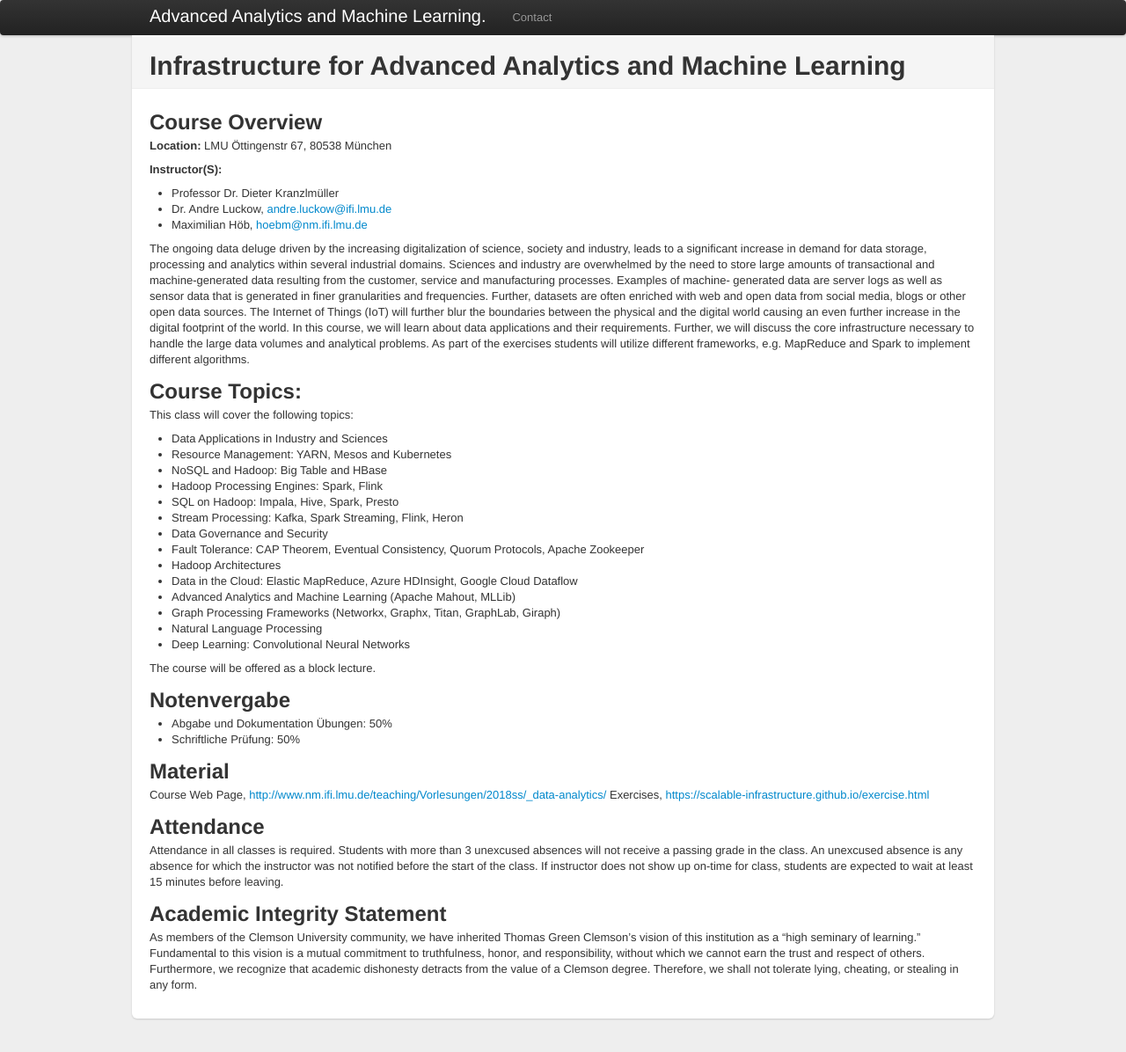
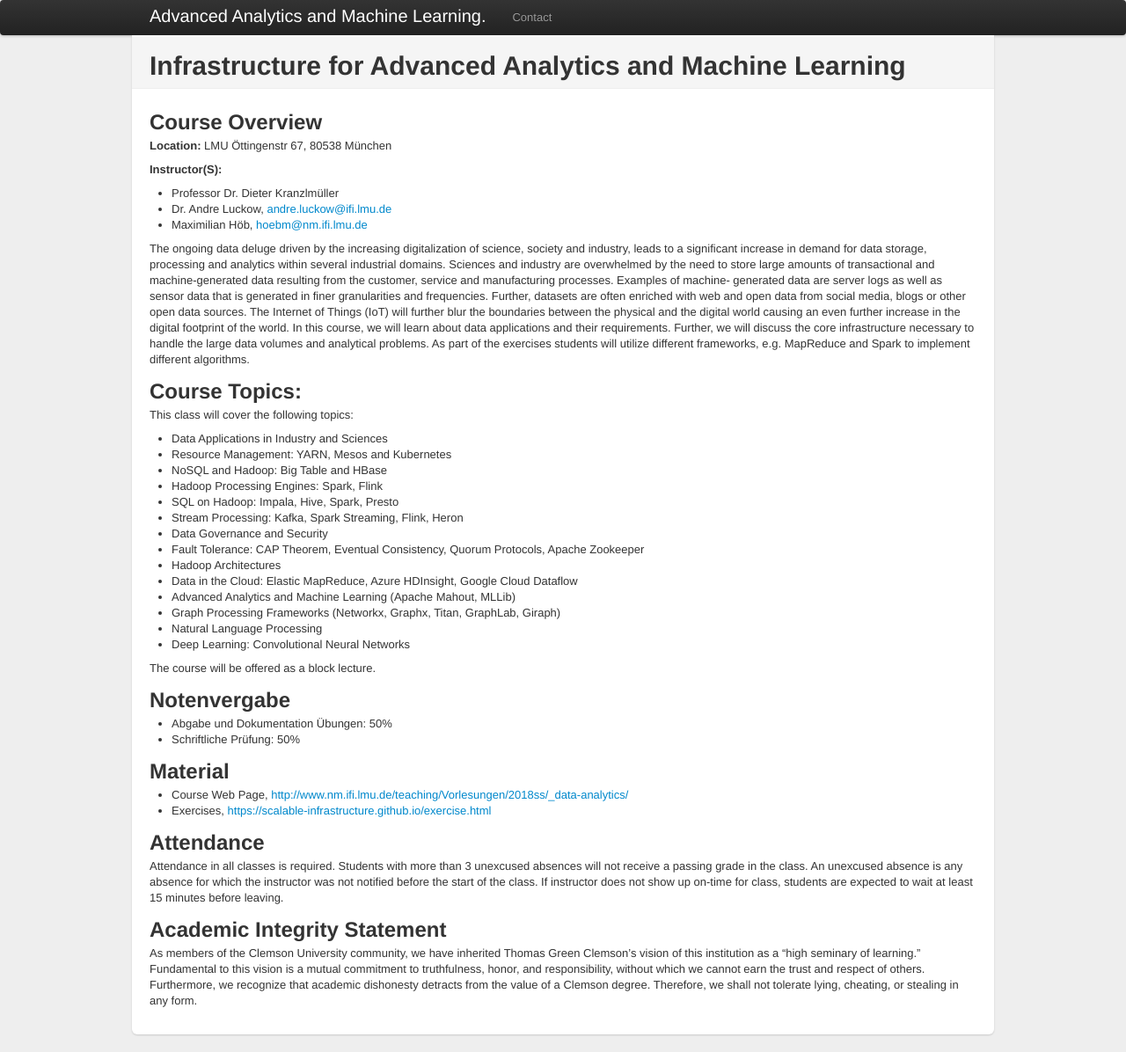
Before and after one commit to scalable-infrastructure/scalable-infrastructure.github.io, a Jekyll site: the page built from index.md, in a window 1280 px wide. Shown: the whole page at 88% size. Built offline with Jekyll 4.4.1, drawn with Linux system fonts in a browser that asks for light colours.

Commit message:
progress

```diff
--- a/index.md
+++ b/index.md
@@ -60,8 +60,8 @@ The course will be offered as a block lecture.
 
 ## Material
 
-Course Web Page, <http://www.nm.ifi.lmu.de/teaching/Vorlesungen/2018ss/_data-analytics/>
-Exercises, <https://scalable-infrastructure.github.io/exercise.html>
+* Course Web Page, <http://www.nm.ifi.lmu.de/teaching/Vorlesungen/2018ss/_data-analytics/>
+* Exercises, <https://scalable-infrastructure.github.io/exercise.html>
 
 
 ## Attendance
```
